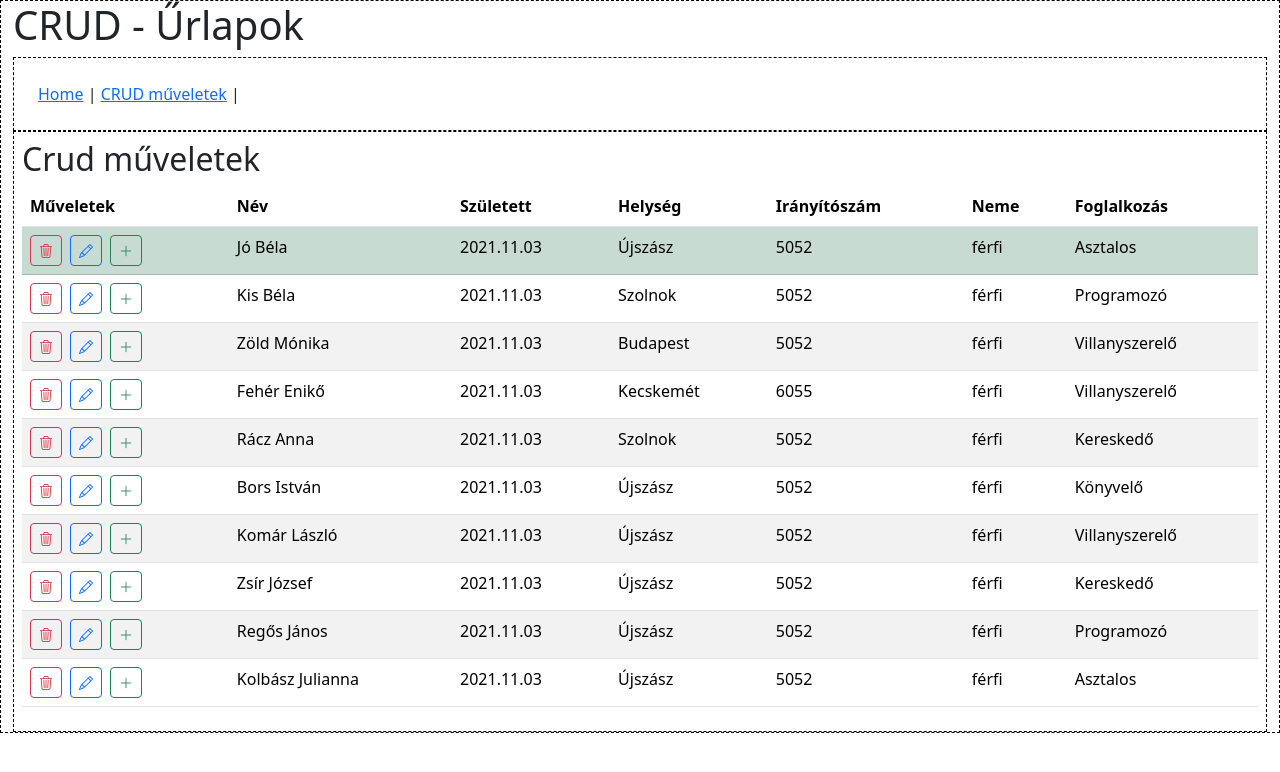
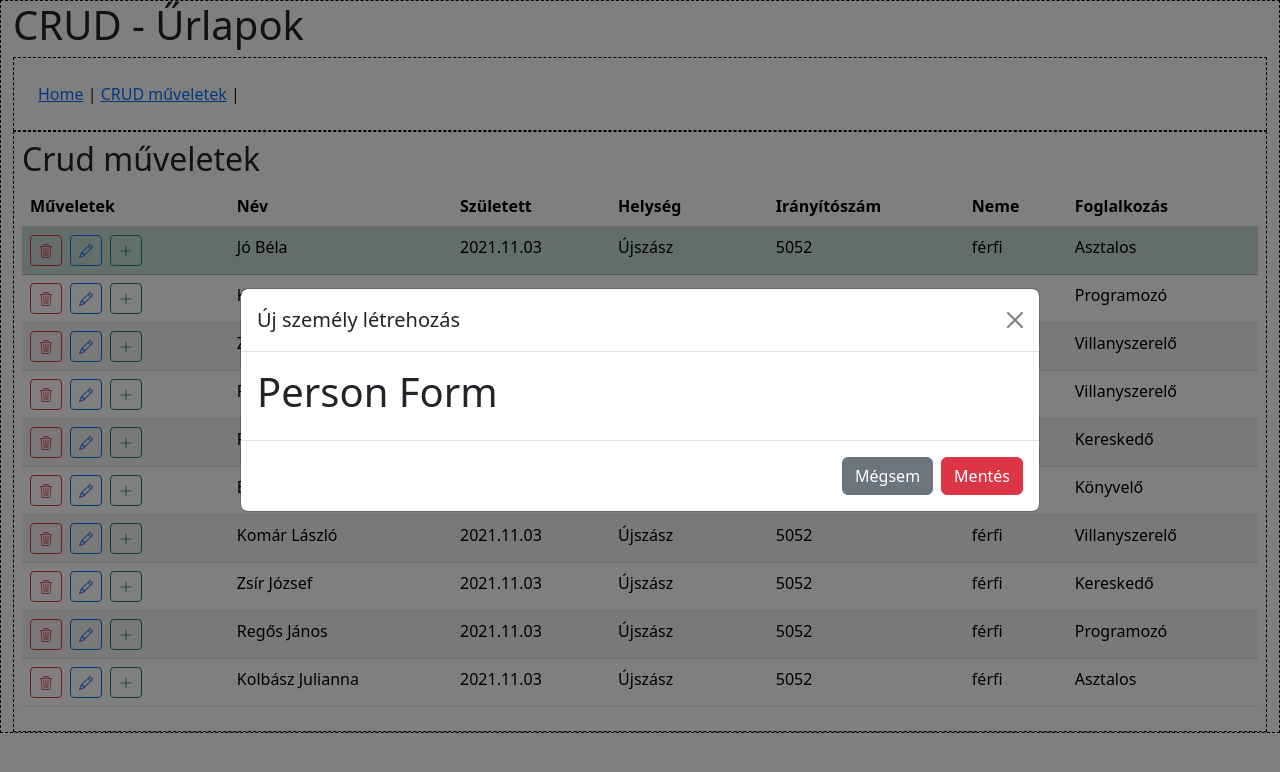
Before and after one commit to kovacsnandor/vujsAlapok, a Vue app: page /crud in a window 1280 px wide. Both pictures are taken after a click on the button 126 px from the left and 250 px from the top of the page. Shown: the top 772 px of the page. Built offline with nearby package versions, Linux system fonts and the light colour scheme.

Commit message:
Modal közös használatat

```diff
--- /dev/null
+++ b/src/components/Modal.vue
@@ -0,0 +1,65 @@
+<template>
+    <!-- Modal -->
+    <div
+      class="modal fade"
+      id="modal"
+      tabindex="-1"
+      aria-labelledby="exampleModalLabel"
+      aria-hidden="true"
+    >
+      <div class="modal-dialog modal-dialog-centered"
+        :class="{
+          'modal-xl': size == 'xl',
+          'modal-lg': size == 'lg',
+          'modal-sm': size == 'sm',
+        }"
+      >
+        <div class="modal-content">
+          <div class="modal-header">
+            <h1 class="modal-title fs-5" id="exampleModalLabel">{{ title }}</h1>
+            <button
+              type="button"
+              class="btn-close"
+              data-bs-dismiss="modal"
+              aria-label="Close"
+            ></button>
+          </div>
+          <!-- Modal body -->
+          <div class="modal-body">
+            <slot></slot>
+          </div>
+          <div class="modal-footer">
+            <button
+              type="button"
+              class="btn btn-secondary"
+              data-bs-dismiss="modal"
+            >
+              {{ no }}
+            </button>
+            <button
+              type="button"
+              class="btn btn-danger"
+              data-bs-dismiss="modal"
+              @click="onClicYesButton()"
+              >
+              {{ yes }}
+            </button>
+          </div>
+        </div>
+      </div>
+    </div>
+  </template>
+
+  <script>
+  export default {
+    props: ["title", "yes", "no", "size"],
+    methods: {
+      onClicYesButton(){
+        this.$emit("yesEvent")
+      }
+    }
+  };
+  </script>
+
+  <style>
+  </style>
--- /dev/null
+++ b/src/components/PersonForm.vue
@@ -0,0 +1,14 @@
+<template>
+  <h1>Person Form</h1>
+</template>
+
+<script>
+export default {
+
+
+}
+</script>
+
+<style>
+
+</style>
--- a/src/main.js
+++ b/src/main.js
@@ -12,9 +12,14 @@
 //Icons: css
 import "bootstrap-icons/font/bootstrap-icons.min.css"
 
+//Globális komponensek importja
+import Modal from "./components/Modal.vue"
+
 const app = createApp(App)
 
 app.use(createPinia())
 app.use(router)
+//Globális komponensek bejegyzése az alkalmazásba
+app.component("Modal", Modal);
 
 app.mount('#app')
--- a/src/views/Crud.vue
+++ b/src/views/Crud.vue
@@ -23,7 +23,13 @@
         >
           <td class="text-nowrap">
             <!-- törlés -->
-            <button type="button" class="btn btn-outline-danger btn-sm">
+            <button
+              type="button"
+              class="btn btn-outline-danger btn-sm"
+              data-bs-toggle="modal"
+              data-bs-target="#modal"
+              @click="onClickDeleteButton(person)"
+            >
               <i class="bi bi-trash3"></i>
             </button>
             <!-- módosítás -->
@@ -31,7 +37,13 @@
               <i class="bi bi-pencil"></i>
             </button>
             <!-- új -->
-            <button type="button" class="btn btn-outline-success btn-sm ms-2">
+            <button
+              type="button"
+              class="btn btn-outline-success btn-sm ms-2"
+              data-bs-toggle="modal"
+              data-bs-target="#modal"
+              @click="onClickCreate()"
+            >
               <i class="bi bi-plus-lg"></i>
             </button>
           </td>
@@ -46,16 +58,37 @@
     </table>
 
     <!-- Yes-no Modal -->
+    <Modal
+      :title="title"
+      :yes="yes"
+      :no="no"
+      :size="modalSize"
+      @yesEvent="yesEventHandling"
+    >
+      <!-- yes-no -->
+      <div v-if="(state == 'Delete')">
+        {{ messageYesNo }}
+      </div>
+      <!-- person form -->
+      <PersonForm v-if="state == 'Create' || state == 'Update'" />
+    </Modal>
 
     <!-- CU modal -->
-
   </div>
 </template>
 
 <script>
+import PersonForm from "@/components/PersonForm.vue";
 export default {
+  components: { PersonForm },
   data() {
     return {
+      title: null,
+      yes: null,
+      no: null,
+      modalSize: null,
+      state: "Read",
+      messageYesNo: null,
       selectedRowPersonId: null,
       persons: [
         {
@@ -174,6 +207,11 @@
     };
   },
   methods: {
+    deletePersonById(id) {
+      this.persons = this.persons.filter((p) => p.id != id);
+      this.state = "Read";
+    },
+
     nemeString(neme) {
       return neme ? "férfi" : "nő";
     },
@@ -182,6 +220,32 @@
     },
     onClickTr(id) {
       this.selectedRowPersonId = id;
+    },
+    onClickDeleteButton(person) {
+      this.title = "Kérdés";
+      this.yes = "Igen";
+      this.no = "Nem";
+      this.modalSize = null;
+      this.state = "Delete";
+      this.messageYesNo = `Valóban törölni akarod? Név: ${person.name}`;
+    },
+    onClickCreate() {
+      this.title = "Új személy létrehozás";
+      this.yes = "Mentés";
+      this.no = "Mégsem";
+      this.modalSize = "lg";
+      this.state = "Create";
+    },
+
+    yesEventHandling() {
+
+      if (this.state == "Delete") {
+        this.deletePersonById(this.selectedRowPersonId);
+      } else if (this.state == "Create") {
+        console.log("Create");
+      } else if (this.state == "Update") {
+        console.log("Update");
+      }
     },
   },
   computed: {
```
